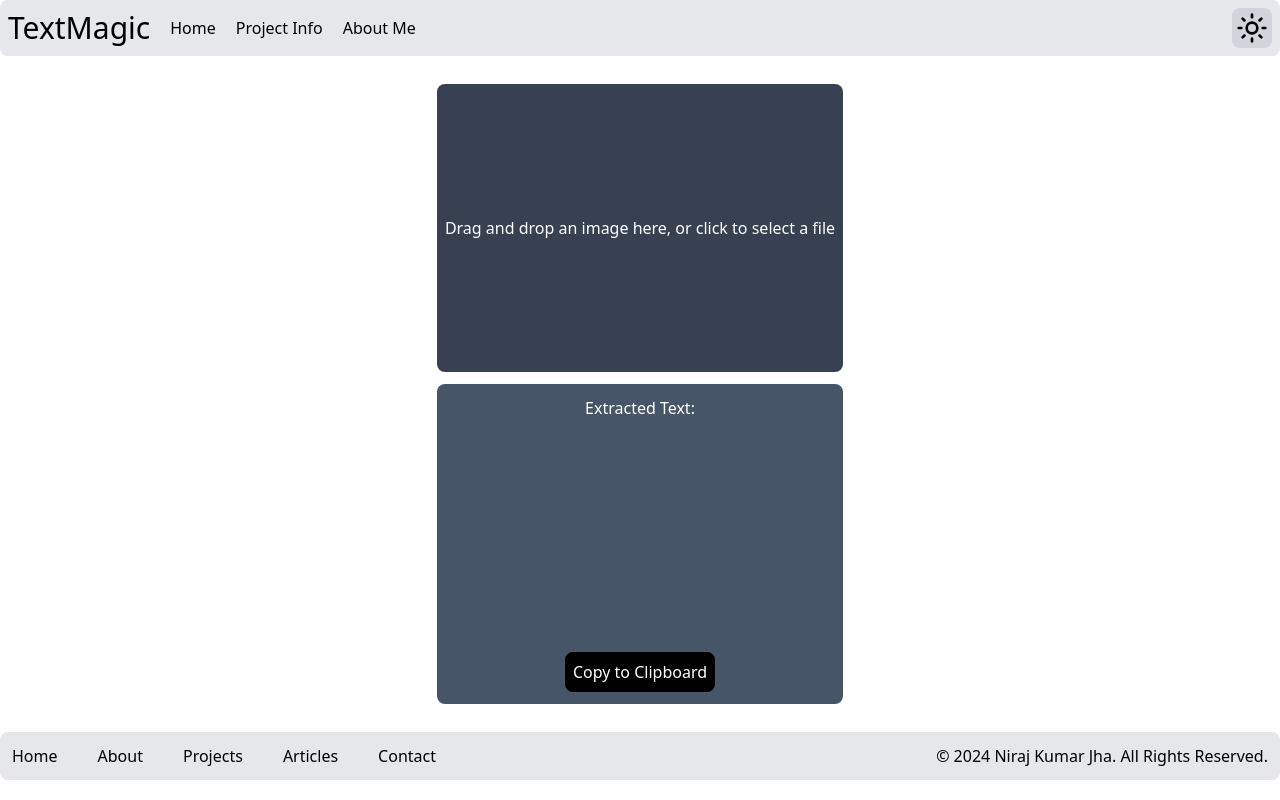
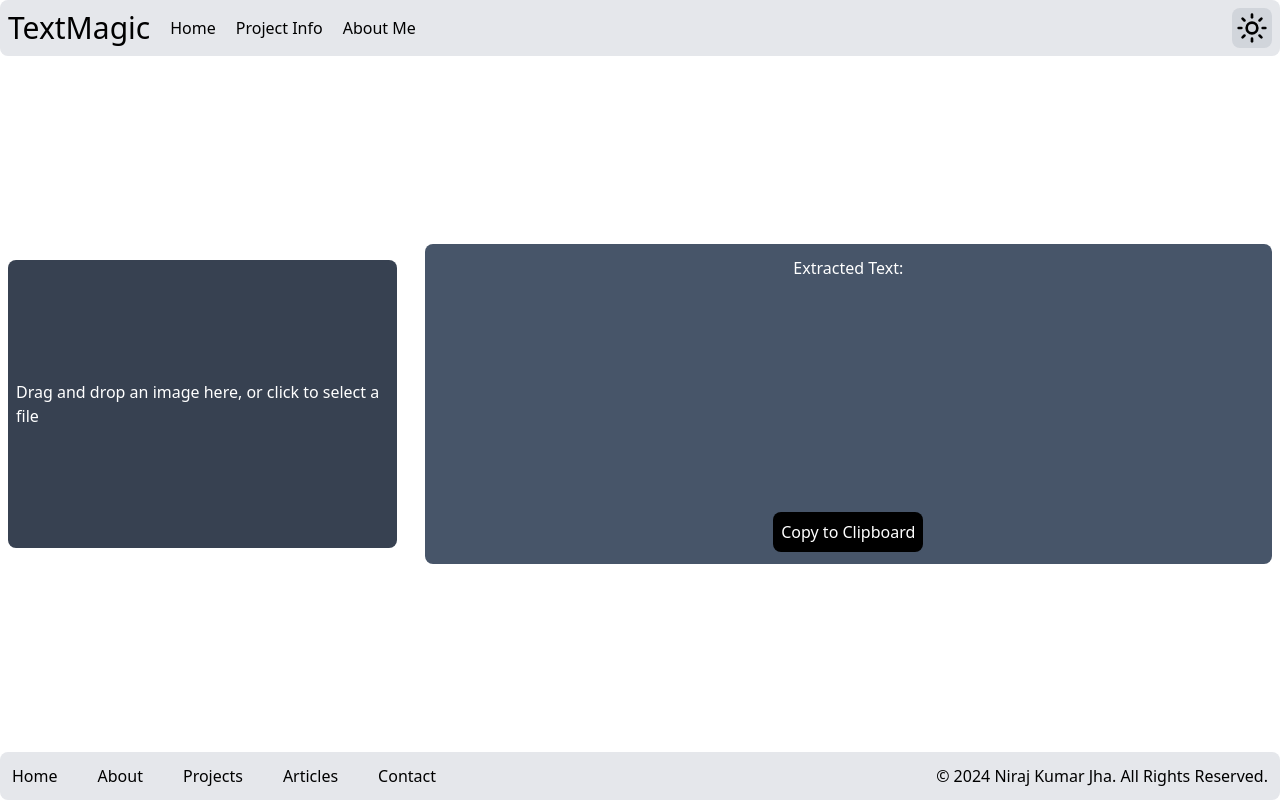
Before and after one commit to jha-niraj/Text-Utility, a React (Vite) app: page /imagetotext in a window 1280 px wide. Built offline with nearby package versions, Linux system fonts and the light colour scheme.

Commit message:
Corrected the utils route

```diff
--- a/src/pages/HomePage.jsx
+++ b/src/pages/HomePage.jsx
@@ -5,7 +5,7 @@ import { useNavigate } from "react-router-dom";
 const utilities = [
     {
         description: "Daily utilities related to text like copying text, converting to Uppercase, lowercase, removing whitespaces etc...",
-        path: "texttoutils",
+        path: "textutils",
         to: "Text Utils"
     },
     {
--- a/src/pages/ImageToText.jsx
+++ b/src/pages/ImageToText.jsx
@@ -41,10 +41,10 @@ const ImageToText = () => {
     }
 
     return (
-        <div className='flex items-center flex-col justify-center gap-5'>
+        <div className='flex items-center flex-col justify-between gap-5 h-screen'>
             <Toaster />
             <Navbar />
-            <div className="p-2 rounded-lg flex flex-col gap-3">
+            <div className="p-2 rounded-lg flex flex-col items-center justify-around gap-7 w-full sm:flex-row">
                 <div {...getRootProps()} className={`bg-gray-700 h-72 flex items-center justify-center rounded-lg ${isDragActive} ? 'active' : ''`}>
                     <input {...getInputProps()} className={`${image ? "hidden" : ""}`} />
                     {
@@ -54,7 +54,7 @@ const ImageToText = () => {
                     }
                     <p className={`p-2 text-white ${image ? "hidden" : ""}`}>Drag and drop an image here, or click to select a file</p>
                 </div>
-                <div className={`bg-slate-600 flex items-center flex-col justify-between gap-5 p-3 rounded-lg h-80`}>
+                <div className={`bg-slate-600 flex items-center flex-col justify-between gap-5 p-3 rounded-lg h-80 w-[70%]`}>
                     <div className="text-white">
                         {extracting ? (
                             <p className="text-md font-small">Extracting...</p>
```
